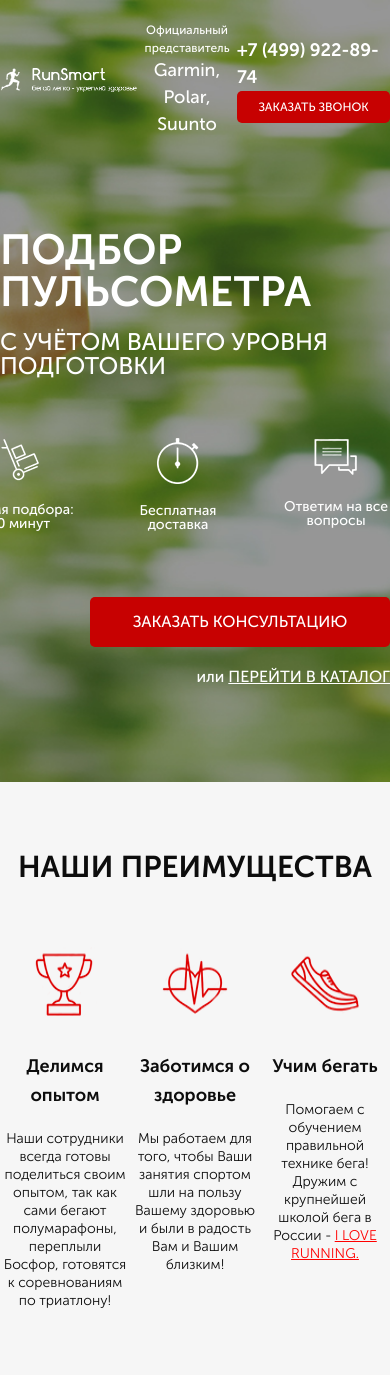
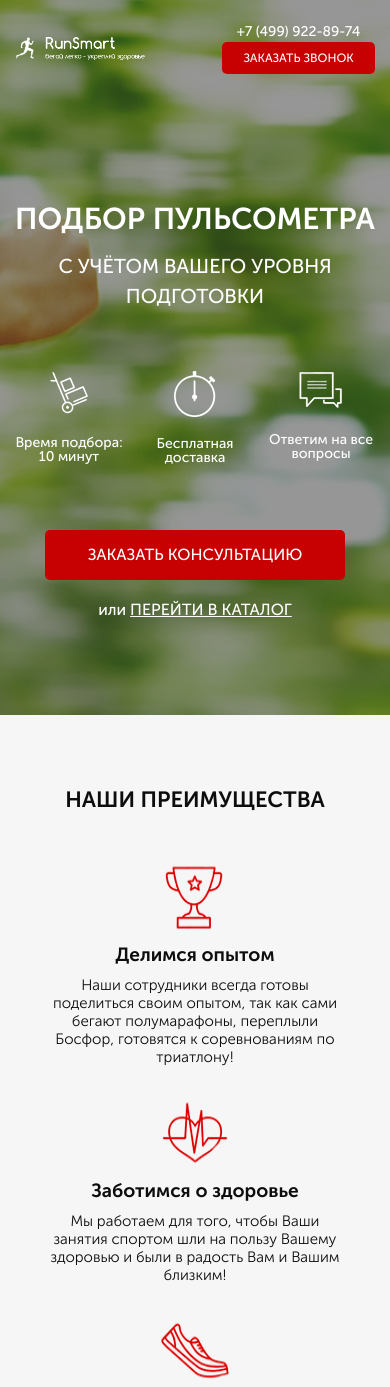
Before and after one commit to artemtumanov/pulse, a website: page src/index.html in a window 390 px wide. Shown: the top 1387 px of the page. Drawn offline with Linux system fonts and the light colour scheme.

Commit message:
add adapt

```diff
--- /dev/null
+++ b/src/sass/base/_media.scss
@@ -0,0 +1,117 @@
+@media (max-width: 991px) {
+    .container {
+        max-width: 960px;
+        padding: 0px 15px;
+    }
+    .promo {
+        &__wrapper {
+            align-items: center;
+        }
+    }
+    .advantages {
+        &__block {
+            width: 218px;
+        }
+    }
+}
+@media (max-width: 767px) {
+    .container {
+        max-width: 720px;
+    }
+    .header {
+        &__official {
+            display: none;
+        }
+        &__phone {
+            font-size: 16px;
+        }
+    }
+    .promo {
+        &__header {
+            font-size: 39px;
+            line-height: 39px;
+        }
+        &__subheader {
+            font-size: 23px;
+            line-height: 23px;
+        }
+    }
+    .advantages {
+        &__title {
+            font-size: 27px;
+        }
+        &__wrapper {
+            flex-direction: column;
+            align-items: center;
+            margin-top: 45px;
+        }
+        &__block {
+            width: 372px;
+            margin-bottom: 30px;
+            &:last-child {
+                margin-bottom: 0px;
+            }
+        }
+        &__head {
+            margin-top: 10px;
+            font-size: 20px;
+        }
+        &__text {
+            margin-top: 7px;
+            font-size: 16px;
+        }
+    }
+}
+@media (max-width: 575px) {
+    .container {
+        max-width: 540px;
+    }
+    .header {
+        &__logo {
+            display: block;
+            width: 130px;
+        }
+        &__official {
+            display: none;
+            }
+        &__contacts {
+            align-items: center;
+        }
+        &__phone {
+            font-weight: 500;
+            font-size: 14px;
+        }
+    }
+    .promo {
+        &__wrapper {
+            margin-top: 130px;
+            text-align: center;
+        }
+        &__header {
+            font-size: 30px;
+            line-height: 30px;
+        }
+        &__subheader {
+            font-size: 20px;
+            line-height: 30px;
+        }
+        &__icons {
+            width: 100%;
+        }
+
+    }
+    .advantages {
+        &__title {
+            font-size: 22px;
+        }
+        &__block {
+            width: 300px;
+        }
+        &__head {
+            font-size: 19px;
+        }
+        &__text {
+            font-size: 15px;
+        }
+    }
+}
--- a/src/sass/style.scss
+++ b/src/sass/style.scss
@@ -10,3 +10,4 @@
 @import 'blocks/header';
 @import 'blocks/buttons';
 @import 'blocks/advantages';
+@import 'base/media';
```
Also changed, not shown: src/css/style.min.css.
